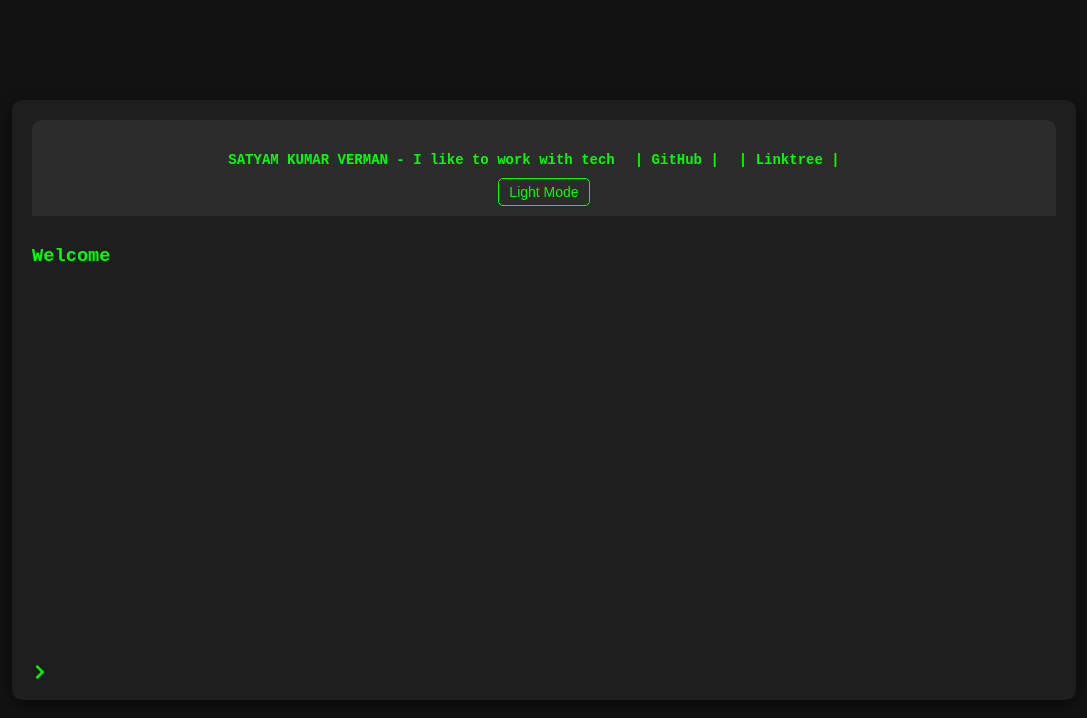
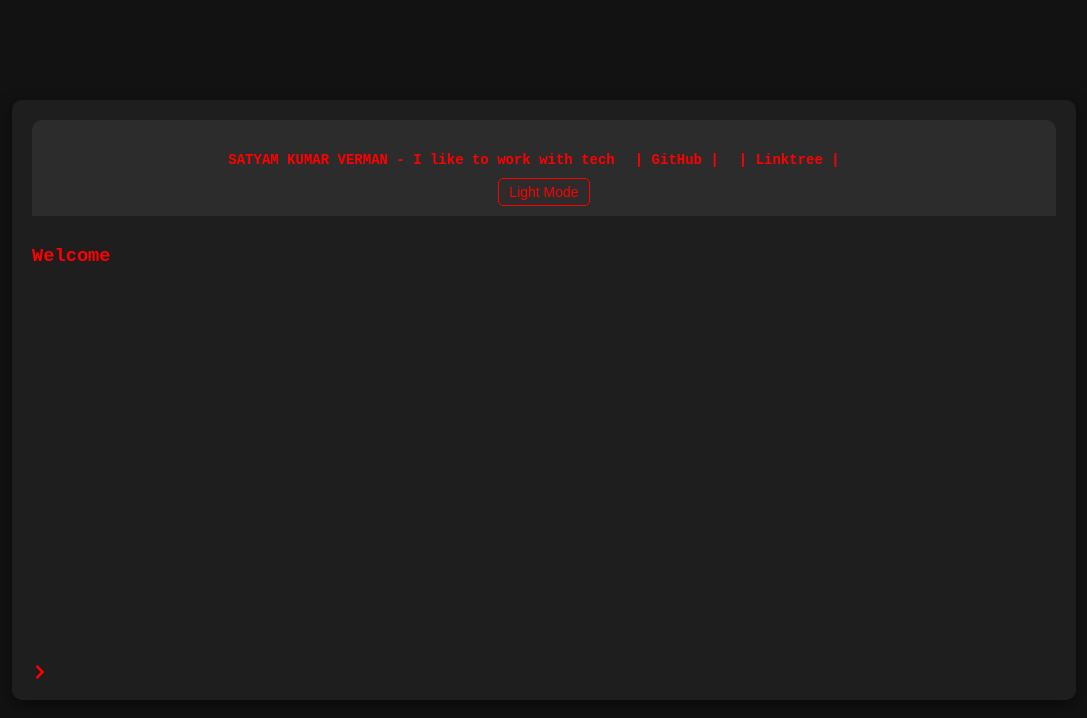
Before and after one commit to SkvProgrammer/portfolio, a React (Create React App) app: page / in a window 1280 px wide. Shown: the top 718 px of the page, without its empty margins (96-1183 px from the left). Built offline with nearby package versions, Linux system fonts and the light colour scheme.

Commit message:
color changed

```diff
--- a/src/components/Terminal.js
+++ b/src/components/Terminal.js
@@ -4,22 +4,10 @@ import { FaChevronRight } from "react-icons/fa";
 import { TypeAnimation } from "react-type-animation";
 import styled from "styled-components";
 
-// const TerminalContainer = styled.div`
-//   background: ${(props) => (props.theme === "dark" ? "#1e1e1e" : "#f9f9f9")};
-//   color: ${(props) => (props.theme === "dark" ? "#00ff00" : "#333")};
-//   width: 80%;
-//   height: 70vh;
-//   margin: 50px auto;
-//   padding: 20px;
-//   font-family: "Courier New", Courier, monospace;
-//   box-shadow: 0 5px 15px rgba(0, 0, 0, 0.5);
-//   border-radius: 10px;
-//   display: flex;
-//   flex-direction: column;
-// `;
+
 const TerminalContainer = styled.div`
   background: ${(props) => (props.theme === "dark" ? "#1e1e1e" : "#f9f9f9")};
-  color: ${(props) => (props.theme === "dark" ? "#00ff00" : "#333")};
+  color: ${(props) => (props.theme === "dark" ? "#ff0000" : "#333")};
   width: 80%;
   height: 70vh;
   margin: 0 auto; /* Removed 50px margin to center vertically */
@@ -67,7 +55,7 @@ const Menu = styled.div`
 
   a {
     text-decoration: none;
-    color: ${(props) => (props.theme === "dark" ? "#00ff00" : "#333")};
+    color: ${(props) => (props.theme === "dark" ? "#ff0000" : "#333")};
     font-weight: bold;
     transition: color 0.3s;
 
@@ -79,7 +67,7 @@ const Menu = styled.div`
 
 const LogoContainer = styled.div`
   text-align: center;
-  color: ${(props) => (props.theme === "dark" ? "#00ff00" : "#333")};
+  color: ${(props) => (props.theme === "dark" ? "#ff0000" : "#333")};
   font-size: 16px;
   font-weight: bold;
 `;
@@ -97,7 +85,7 @@ const Line = styled.div`
 `;
 
 const Cursor = styled.span`
-  background: ${(props) => (props.theme === "dark" ? "#00ff00" : "#333")};
+  background: ${(props) => (props.theme === "dark" ? "#ff0000" : "#333")};
   width: 8px;
   height: 16px;
   display: inline-block;
@@ -114,8 +102,8 @@ const Cursor = styled.span`
 
 const ThemeToggle = styled.button`
   background: none;
-  border: 1px solid ${(props) => (props.theme === "dark" ? "#00ff00" : "#333")};
-  color: ${(props) => (props.theme === "dark" ? "#00ff00" : "#333")};
+  border: 1px solid ${(props) => (props.theme === "dark" ? "#ff0000" : "#333")};
+  color: ${(props) => (props.theme === "dark" ? "#ff0000" : "#333")};
   padding: 5px 10px;
   border-radius: 5px;
   cursor: pointer;
@@ -123,7 +111,7 @@ const ThemeToggle = styled.button`
   transition: all 0.3s;
 
   &:hover {
-    background: ${(props) => (props.theme === "dark" ? "#00ff00" : "#333")};
+    background: ${(props) => (props.theme === "dark" ? "#ff0000" : "#333")};
     color: ${(props) => (props.theme === "dark" ? "#000" : "#fff")};
   }
 `;
@@ -288,7 +276,7 @@ const Terminal = () => {
           onKeyDown={handleCommand}
           style={{
             background: "transparent",
-            color: theme === "dark" ? "#00ff00" : "#333",
+            color: theme === "dark" ? "#ff0000" : "#333",
             border: "none",
             outline: "none",
             fontWeight: "bolder",
```
